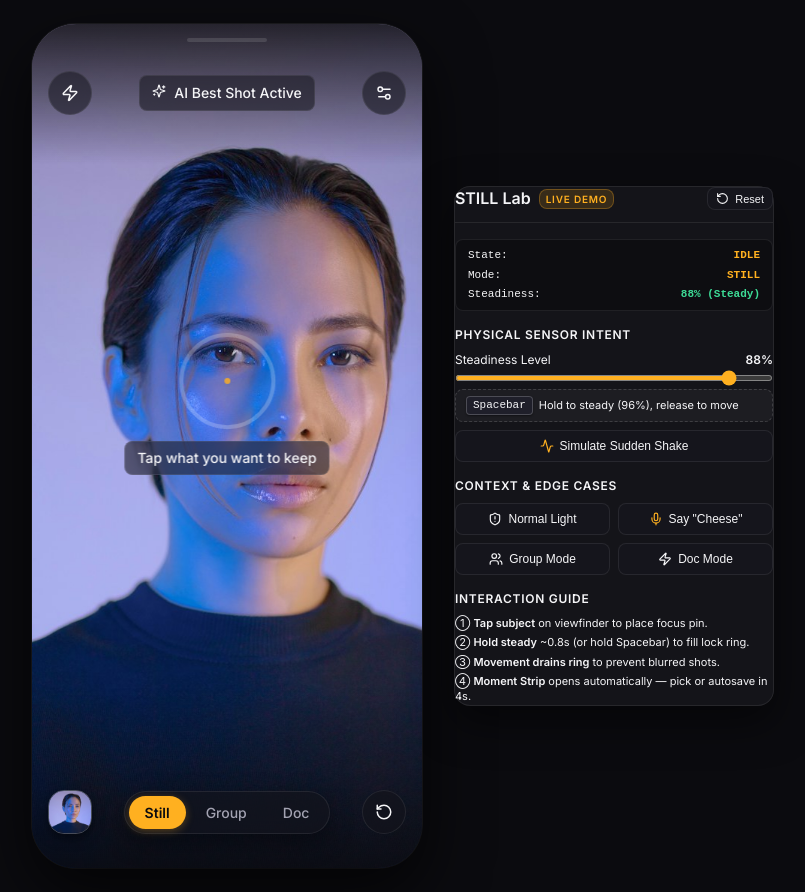
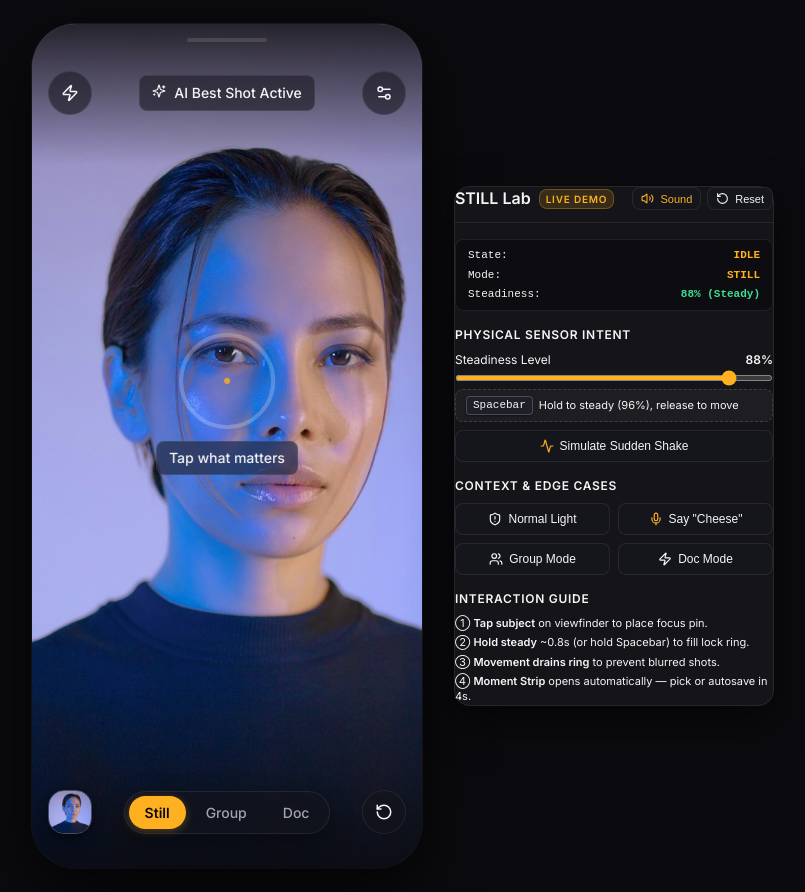
Before and after one commit to vaibhavmittal29/where-did-my-button-go, a React (Vite) app: page / in a window 1280 px wide. Shown: the whole page, without its empty margins (237-1042 px from the left). Built offline with nearby package versions, Linux system fonts and the light colour scheme.

Commit message:
phase-6: motion, audio-haptic map, reduced motion compliance, ring recoil and microcopy polish

```diff
--- a/src/components/DemoPanel/index.tsx
+++ b/src/components/DemoPanel/index.tsx
@@ -1,7 +1,7 @@
 import React from 'react';
 import styles from './DemoPanel.module.css';
 import { CameraStatus, CameraMode } from '../../state/cameraMachine';
-import { Activity, Zap, Mic, RotateCcw, ShieldAlert, Users } from 'lucide-react';
+import { Activity, Zap, Mic, RotateCcw, ShieldAlert, Users, Volume2, VolumeX } from 'lucide-react';
 
 export interface DemoPanelProps {
   status: CameraStatus;
@@ -10,6 +10,8 @@ export interface DemoPanelProps {
   isHoldingSpace: boolean;
   isLowLight: boolean;
   groupReadyCount: number;
+  isMuted?: boolean;
+  onToggleMute?: () => void;
   onSetSteadiness: (val: number) => void;
   onTriggerShake: () => void;
   onToggleLowLight: () => void;
@@ -26,6 +28,8 @@ export const DemoPanel: React.FC<DemoPanelProps> = ({
   isHoldingSpace,
   isLowLight,
   groupReadyCount,
+  isMuted = false,
+  onToggleMute,
   onSetSteadiness,
   onTriggerShake,
   onToggleLowLight,
@@ -41,6 +45,18 @@ export const DemoPanel: React.FC<DemoPanelProps> = ({
           <span>STILL Lab</span>
           <span className={styles.badge}>Live Demo</span>
         </div>
+        <div style={{ display: 'flex', alignItems: 'center', gap: '6px' }}>
+          {onToggleMute && (
+            <button
+              className={styles.actionBtn}
+              onClick={onToggleMute}
+              title={isMuted ? 'Unmute Audio & Haptics' : 'Mute Audio & Haptics'}
+              style={{ padding: '4px 8px', fontSize: '11px', color: isMuted ? 'var(--text-muted)' : 'var(--accent)' }}
+            >
+              {isMuted ? <VolumeX size={13} /> : <Volume2 size={13} />}
+              <span>{isMuted ? 'Muted' : 'Sound'}</span>
+            </button>
+          )}
           <button
             className={styles.actionBtn}
             onClick={onReset}
@@ -50,6 +66,7 @@ export const DemoPanel: React.FC<DemoPanelProps> = ({
             <RotateCcw size={13} />
             <span>Reset</span>
           </button>
+        </div>
       </div>
 
       {/* Live State Machine Status */}
--- a/src/components/LockRing/LockRing.module.css
+++ b/src/components/LockRing/LockRing.module.css
@@ -44,6 +44,17 @@
   }
 }
 
+.container[data-state="danger"] {
+  animation: ringShake 0.3s cubic-bezier(0.36, 0.07, 0.19, 0.97) both;
+}
+
+@keyframes ringShake {
+  10%, 90% { transform: translate3d(-3px, 0, 0); }
+  20%, 80% { transform: translate3d(5px, 0, 0); }
+  30%, 50%, 70% { transform: translate3d(-5px, 0, 0); }
+  40%, 60% { transform: translate3d(5px, 0, 0); }
+}
+
 .container[data-state="danger"] .arc {
   stroke: var(--danger);
   transition: stroke-dashoffset 150ms linear, stroke var(--dur-fast) var(--ease-out);
@@ -64,6 +75,16 @@
               background-color var(--dur-fast) var(--ease-out);
 }
 
+.steppedText {
+  position: absolute;
+  font-family: var(--font-display);
+  font-size: 14px;
+  font-weight: 700;
+  color: var(--accent);
+  text-shadow: 0 1px 4px rgba(0, 0, 0, 0.8);
+  pointer-events: none;
+}
+
 .container[data-state="captured"] .centerDot {
   background-color: var(--success);
   transform: scale(1.4);
@@ -71,6 +92,18 @@
 
 .container[data-state="danger"] .centerDot {
   background-color: var(--danger);
+}
+
+@media (prefers-reduced-motion: reduce) {
+  .container[data-state="idle"] {
+    animation: none;
+  }
+  .container[data-state="danger"] {
+    animation: none;
+  }
+  .arc {
+    transition: none !important;
+  }
 }
 
 /* Framing brackets around subject */
--- a/src/components/LockRing/index.tsx
+++ b/src/components/LockRing/index.tsx
@@ -1,5 +1,6 @@
 import React from 'react';
 import styles from './LockRing.module.css';
+import { useReducedMotion } from '../../hooks/useReducedMotion';
 
 export interface LockRingProps {
   progress?: number; // 0.0 to 1.0
@@ -18,19 +19,30 @@ export const LockRing: React.FC<LockRingProps> = ({
   showBrackets = true,
   className = '',
 }) => {
+  const reducedMotion = useReducedMotion();
   const radius = (size - strokeWidth) / 2;
   const circumference = 2 * Math.PI * radius;
-  const clampedProgress = Math.max(0, Math.min(1, progress));
-  const strokeDashoffset = circumference * (1 - clampedProgress);
+
+  // Under reduced motion: step progress into 0, 0.33, 0.66, 1.0
+  let effectiveProgress = Math.max(0, Math.min(1, progress));
+  if (reducedMotion && state === 'locking') {
+    if (effectiveProgress >= 0.99) effectiveProgress = 1;
+    else if (effectiveProgress >= 0.66) effectiveProgress = 0.66;
+    else if (effectiveProgress >= 0.33) effectiveProgress = 0.33;
+    else effectiveProgress = 0;
+  }
+
+  const strokeDashoffset = circumference * (1 - effectiveProgress);
 
   return (
     <div
       className={`${styles.container} ${className}`}
       data-state={state}
+      data-reduced-motion={reducedMotion}
       style={{ width: size, height: size }}
       role="progressbar"
       aria-label="Capture stability progress"
-      aria-valuenow={Math.round(clampedProgress * 100)}
+      aria-valuenow={Math.round(effectiveProgress * 100)}
       aria-valuemin={0}
       aria-valuemax={100}
     >
@@ -60,8 +72,12 @@ export const LockRing: React.FC<LockRingProps> = ({
         />
       </svg>
 
-      {/* Center anchor pin */}
-      <div className={styles.centerDot} />
+      {/* Center anchor pin or percentage text */}
+      {reducedMotion && state === 'locking' ? (
+        <span className={styles.steppedText}>{Math.round(effectiveProgress * 100)}%</span>
+      ) : (
+        <div className={styles.centerDot} />
+      )}
 
       {/* Viewfinder framing brackets */}
       {showBrackets && (
--- a/src/hooks/useHaptics.ts
+++ b/src/hooks/useHaptics.ts
@@ -1,10 +1,20 @@
-import { useCallback } from 'react';
+import { useState, useCallback } from 'react';
 
 export type HapticType = 'tap' | 'tick' | 'capture' | 'error' | 'save';
 
 export function useHaptics() {
+  const [isMuted, setIsMuted] = useState<boolean>(false);
+
+  const toggleMute = useCallback(() => {
+    setIsMuted(prev => !prev);
+  }, []);
+
   const triggerHaptic = useCallback((type: HapticType = 'tap') => {
+    if (isMuted) return;
+
     // 1. Physical Device Vibration (navigator.vibrate)
+    // Matches PLAN.md Section 6.4 table:
+    // Tap subject: 10ms | Ring 33%/66%: 8ms | Capture: [18, 30, 18] | Cancelled: [30] | Saved: 12ms
     if (typeof window !== 'undefined' && 'vibrate' in navigator) {
       try {
         switch (type) {
@@ -18,7 +28,7 @@ export function useHaptics() {
             navigator.vibrate([18, 30, 18]);
             break;
           case 'error':
-            navigator.vibrate([30, 20, 30]);
+            navigator.vibrate(30);
             break;
           case 'save':
             navigator.vibrate(12);
@@ -66,6 +76,14 @@ export function useHaptics() {
             gain.gain.exponentialRampToValueAtTime(0.001, now + 0.015);
             osc.start(now);
             osc.stop(now + 0.015);
+          } else if (type === 'save') {
+            // Positive confirmation chirp
+            osc.frequency.setValueAtTime(520, now);
+            osc.frequency.exponentialRampToValueAtTime(880, now + 0.06);
+            gain.gain.setValueAtTime(0.15, now);
+            gain.gain.exponentialRampToValueAtTime(0.01, now + 0.07);
+            osc.start(now);
+            osc.stop(now + 0.07);
           } else {
             // Subtle UI tap
             osc.frequency.setValueAtTime(600, now);
@@ -79,7 +97,7 @@ export function useHaptics() {
         // AudioContext may be suspended before first gesture
       }
     }
-  }, []);
+  }, [isMuted]);
 
-  return { triggerHaptic };
+  return { triggerHaptic, isMuted, toggleMute };
 }
--- a/src/screens/InteractiveCameraScreen.tsx
+++ b/src/screens/InteractiveCameraScreen.tsx
@@ -29,7 +29,7 @@ import {
 export const InteractiveCameraScreen: React.FC = () => {
   const [state, dispatch] = useReducer(cameraReducer, initialCameraState);
   const { steadiness, setSteadiness, triggerShake, isHoldingSpace } = useSteadiness();
-  const { triggerHaptic } = useHaptics();
+  const { triggerHaptic, isMuted, toggleMute } = useHaptics();
 
   // Selected frame preview during review
   const [previewFrameIndex, setPreviewFrameIndex] = useState<number>(3);
@@ -39,6 +39,33 @@ export const InteractiveCameraScreen: React.FC = () => {
 
   // Group mode readiness count (3 of 4 or 4 of 4)
   const [groupReadyCount, setGroupReadyCount] = useState<number>(3);
+
+  // Dwell timer: if user holds phone steady in IDLE for 1.5s, prompt "Tap what matters"
+  const [dwellHintActive, setDwellHintActive] = useState<boolean>(false);
+  useEffect(() => {
+    if (state.status === 'IDLE' && steadiness >= 0.7) {
+      const timer = window.setTimeout(() => {
+        setDwellHintActive(true);
+      }, 1500);
+      return () => clearTimeout(timer);
+    } else {
+      setDwellHintActive(false);
+    }
+  }, [state.status, steadiness]);
+
+  // Track 33% and 66% ring progress ticks (PLAN.md Section 6.4)
+  const lastProgressRef = useRef<number>(0);
+  useEffect(() => {
+    if (state.status === 'LOCKING') {
+      const prev = lastProgressRef.current;
+      const curr = state.progress;
+      if (prev < 0.33 && curr >= 0.33) triggerHaptic('tick');
+      if (prev < 0.66 && curr >= 0.66) triggerHaptic('tick');
+      lastProgressRef.current = curr;
+    } else {
+      lastProgressRef.current = 0;
+    }
+  }, [state.status, state.progress, triggerHaptic]);
 
   // Refs for tracking animation loops & timeouts
   const lastTickTimeRef = useRef<number>(performance.now());
@@ -414,7 +441,7 @@ export const InteractiveCameraScreen: React.FC = () => {
                   pointerEvents: 'none',
                 }}>
                   <LockRing state="idle" progress={0} size={96} showBrackets={false} />
-                  <GlassChip>Tap what you want to keep</GlassChip>
+                  <GlassChip>{dwellHintActive ? 'Tap what matters' : 'Tap what you want to keep'}</GlassChip>
                 </div>
               )}
 
@@ -624,6 +651,8 @@ export const InteractiveCameraScreen: React.FC = () => {
         isHoldingSpace={isHoldingSpace}
         isLowLight={state.isLowLight}
         groupReadyCount={groupReadyCount}
+        isMuted={isMuted}
+        onToggleMute={toggleMute}
         onSetSteadiness={setSteadiness}
         onTriggerShake={triggerShake}
         onToggleLowLight={() => dispatch({ type: 'SET_LOW_LIGHT', isLowLight: !state.isLowLight })}
```
Also changed, not shown: scripts/test-reduced-motion.mjs (added, +37 -0 lines). Lines whose indentation alone changed are shown as unchanged.
